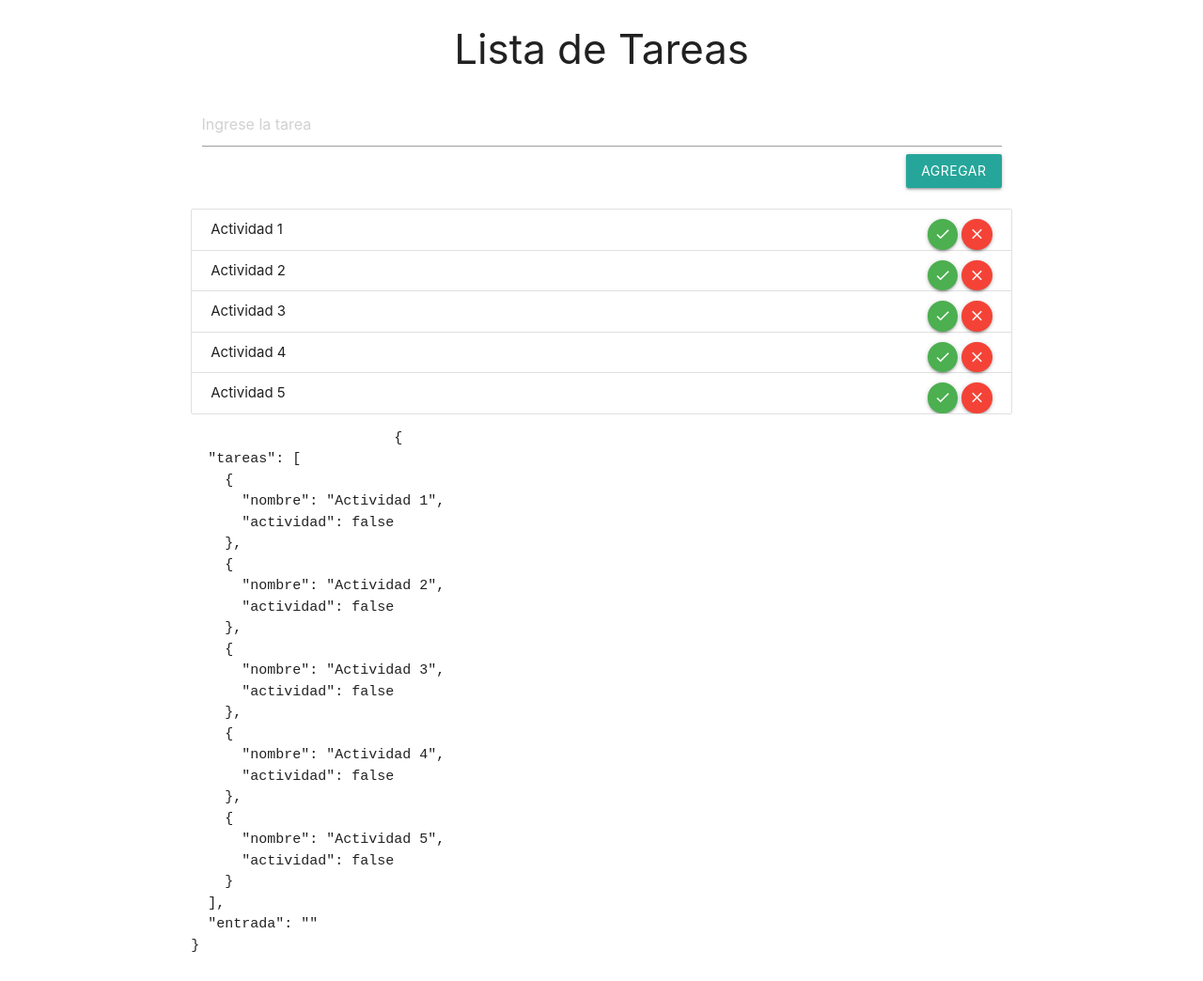
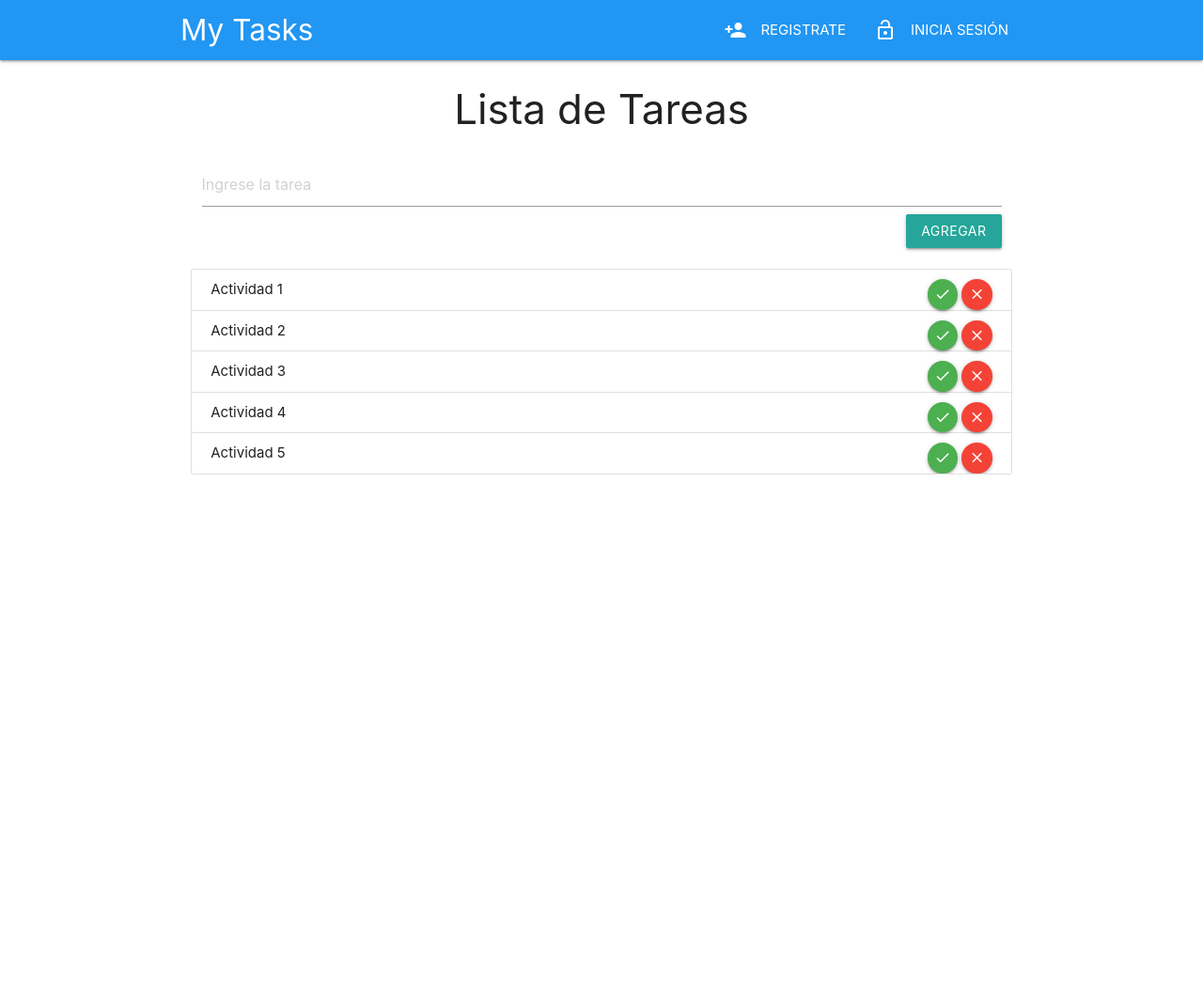
Before and after one commit to alexchambi/tareasvuejs, a plain HTML site: page index.html in a window 1280 px wide. Shown: the whole page at 94% size. After the commit the page ends 800 px from the top, so only its background shows below. Drawn offline with Linux system fonts and the light colour scheme.

Commit message:
Lista tareas v.beta 1.0

```diff
--- a/css/style.css
+++ b/css/style.css
@@ -3,3 +3,7 @@
     background-color: #0097a7;
     text-decoration-line: line-through;
 }
+body{
+    /*background: linear-gradient(#2196F3,#5cbbf6);
+    */height: 100vh;
+}
--- a/index.html
+++ b/index.html
@@ -4,14 +4,32 @@
     <meta charset="UTF-8">
     <meta name="viewport" content="width=device-width, initial-scale=1.0">
     <meta http-equiv="X-UA-Compatible" content="ie=edge">
-    <title>Fourth Aplication - Tareas</title>
+    <title>My Tasks</title>
     <!--link href="https://fonts.googleapis.com/icon?family=Material+Icons" rel="stylesheet"-->
     <link rel="stylesheet" href="css/icon.css">
     <link rel="stylesheet" href="css/materialize.min.css">
     <link rel="stylesheet" href="css/style.css">
 </head>
 <body>
-    <div id="app">
+    <nav class="color blue">
+        <div class="container">
+            <div class="nav-wrapper">
+                <a href="#" class="brand-logo">My Tasks</a>
+                <a href="#" data-target="mobile-demo" class="sidenav-trigger"><i class="material-icons">menu</i></a>
+                <ul id="nav-mobile" class="right hide-on-med-and-down">
+                    <li><a href="#"><i class="material-icons left">person_add</i> REGISTRATE</a></li>
+                    <li><a href="#"><i class="material-icons left">lock_open</i> INICIA SESIÓN</a></li>
+                </ul>
+            </div>
+        </div>
+    </nav>
+
+  <ul class="sidenav" id="mobile-demo">
+    <li><a href="#"><i class="material-icons left">person_add</i> REGISTRATE</a></li>
+    <li><a href="#"><i class="material-icons left">lock_open</i> INICIA SESIÓN</a></li>
+  </ul>
+
+    <main class="" id="app">
         <div class="container">
             <el-titulo></el-titulo>
             <div class="row">
@@ -30,15 +48,20 @@
                             </span>
                         </li>
                     </ul>
-                    <pre>
+                    <!-- <pre>
                         {{$data}}
-                    </pre>
+                    </pre> -->
                 </div>
             </div>
         </div>
-    </div>
+    </main>
 
+
+
+    <script src="js/jquery-3.1.1.min.js"></script>
     <script src="js/vue.min.js"></script>
+    <script src="js/materialize.min.js"></script>
     <script src="js/main.js"></script>
+    <script src="js/edicion.js"></script>
 </body>
 </html>
--- /dev/null
+++ b/js/edicion.js
@@ -0,0 +1,11 @@
+
+  document.addEventListener('DOMContentLoaded', function() {
+    var elems = document.querySelectorAll('.sidenav');
+    var instances = M.Sidenav.init(elems, options);
+  });
+
+  // Or with jQuery
+
+  $(document).ready(function(){
+    $('.sidenav').sidenav();
+  });
```
